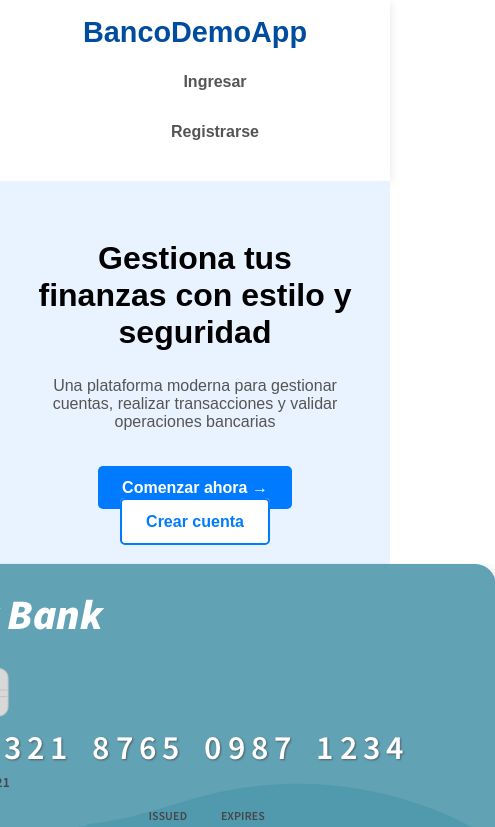
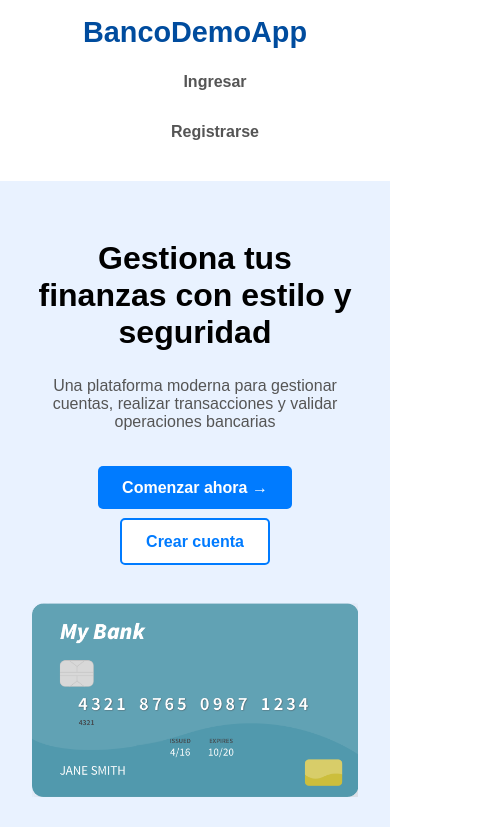
Before and after one commit to BancoDemoApp/Frontend, a React (Vite) app: page / in a window 390 px wide. Shown: the top 827 px of the page, 495 px wide, since content can reach past the window. Built offline with nearby package versions, Linux system fonts and the light colour scheme; no server answers.

Commit message:
Estilos responsive corregidos

```diff
--- a/public/assets/styles/general.css
+++ b/public/assets/styles/general.css
@@ -82,6 +82,16 @@ nav ul li a:hover {
 #info ul li:last-child a:hover {
     background-color: #007bff;
     color: #fff;
+}
+
+#info figure {
+    width: 100%;
+    height: auto;
+}
+
+#info figure img {
+    max-width: 100%;
+    height: auto;
 }
 
 /* Sección de características */
@@ -556,7 +566,7 @@ a:hover {
 /* 📱 Responsive Design */
 
 /* Tablets y pantallas medianas */
-@media screen and (max-width: 768px) {
+@media screen and (max-width: 849px) {
     nav {
         flex-direction: column;
         padding: 1rem 2rem;
@@ -571,6 +581,20 @@ a:hover {
     #info ul {
         flex-direction: column;
         gap: 1rem;
+    }
+
+    #info ul li {
+        margin-bottom: 20px;
+    }
+
+    #info figure {
+        width: 100%;
+        height: auto;
+    }
+
+    #info figure img {
+        max-width: 100%;
+        height: auto;
     }
 
     #caracteristicas {
@@ -594,6 +618,10 @@ a:hover {
     #action ul {
         flex-direction: column;
         gap: 1rem;
+    }
+
+    #action ul li {
+        margin-bottom: 20px;
     }
 
     .links-container {
```
